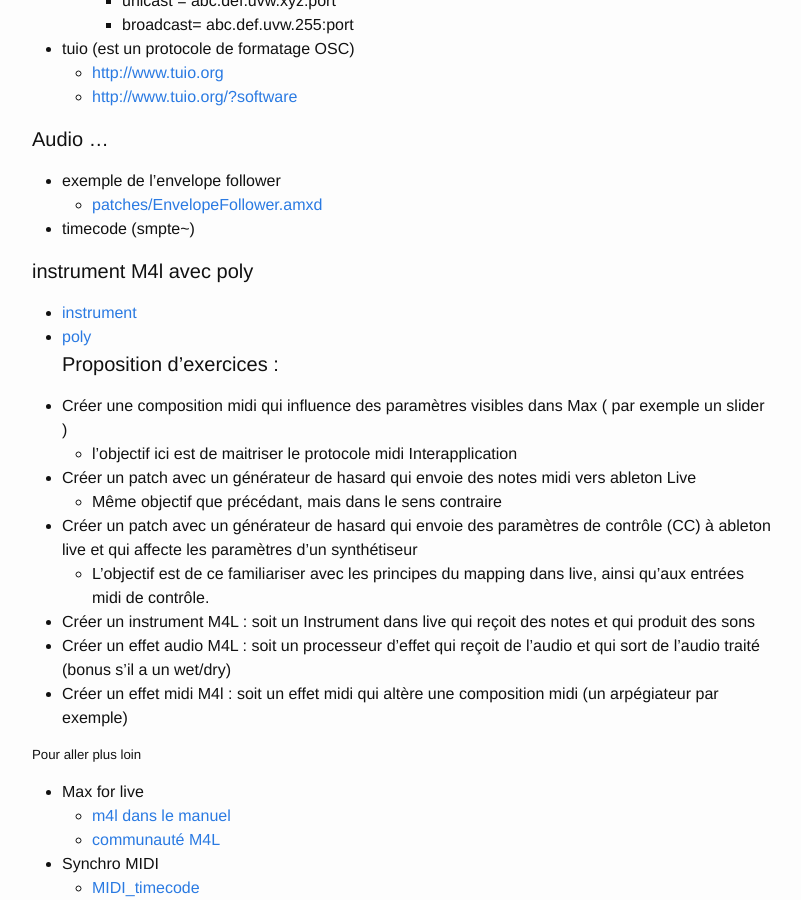
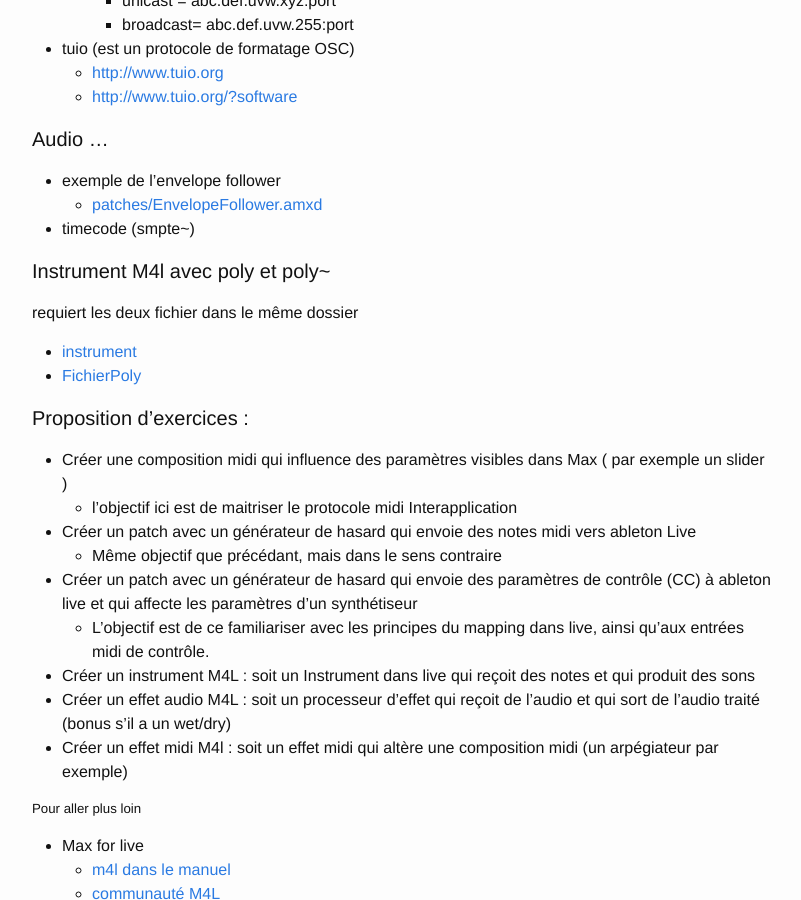
Before and after one commit to gllmAR/montage-Sonore, a Jekyll site: the page built from pages/contenu/m4l.md, in a window 1280 px wide and 900 px high, scrolled down 1291 px. Shown: the whole window, without its empty margins (238-1039 px from the left). Built offline with Jekyll 4.4.1, drawn with Linux system fonts in a browser that asks for light colours.

Commit message:
ajout patches et instrument

```diff
--- a/pages/contenu/m4l.md
+++ b/pages/contenu/m4l.md
@@ -63,9 +63,13 @@ subtitle : Ableton Live et Max4 Live
   * [patches/EnvelopeFollower.amxd](../patches/EnvelopeFollower.amxd)
 * timecode (smpte~)
 
-#### instrument M4l avec poly
+#### Instrument M4l avec poly et poly~
+requiert les deux fichier dans le même dossier
+
 * [instrument](../patches/m4l-Instrument.amxd)
-* [poly](../patches/adsr-synth.maxpat)
+* [FichierPoly](../patches/adsr-synth.maxpat)
+
+
 #### Proposition d'exercices :
 
 * Créer une composition midi qui influence des paramètres visibles dans Max ( par exemple un slider )
```
